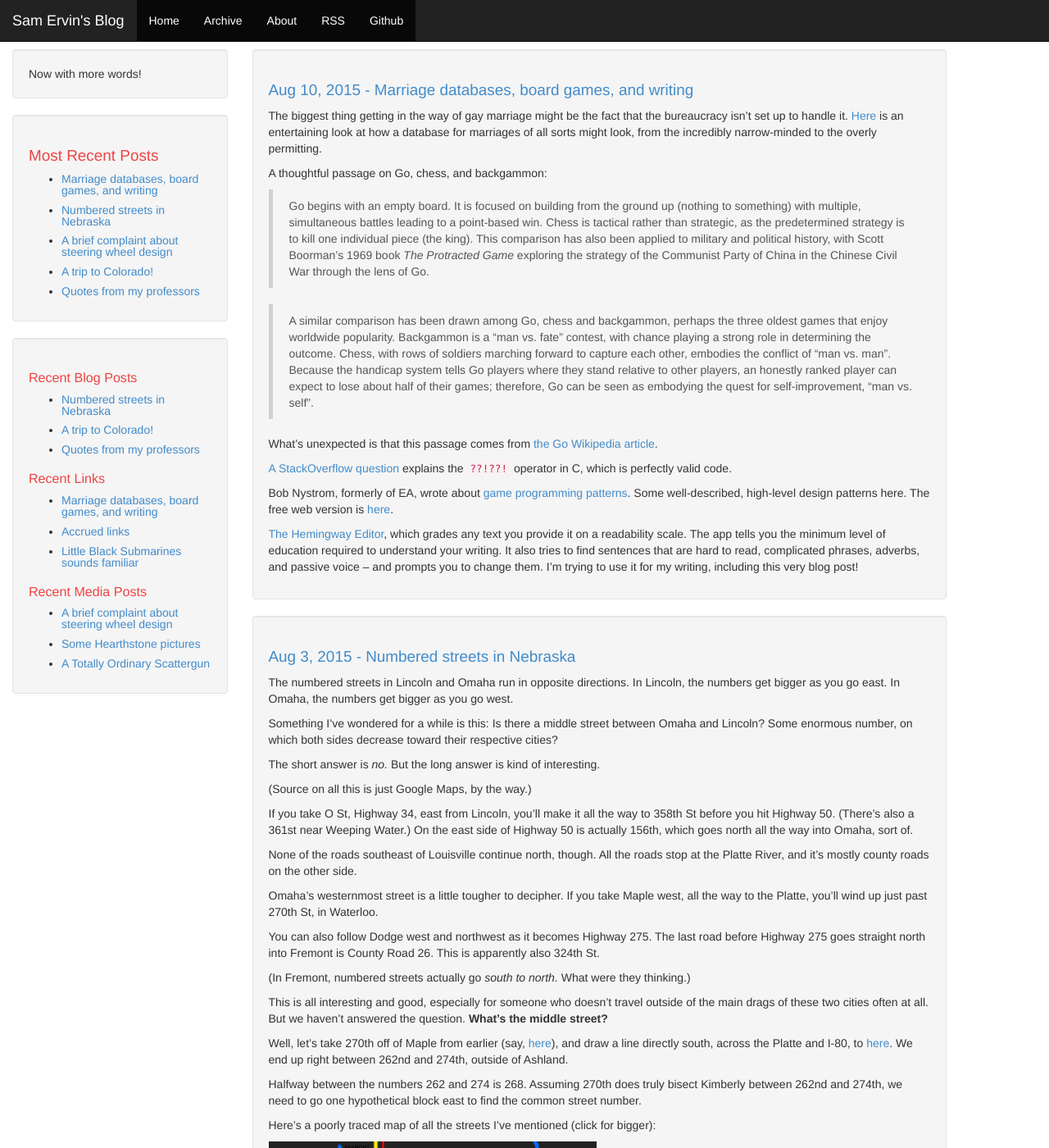
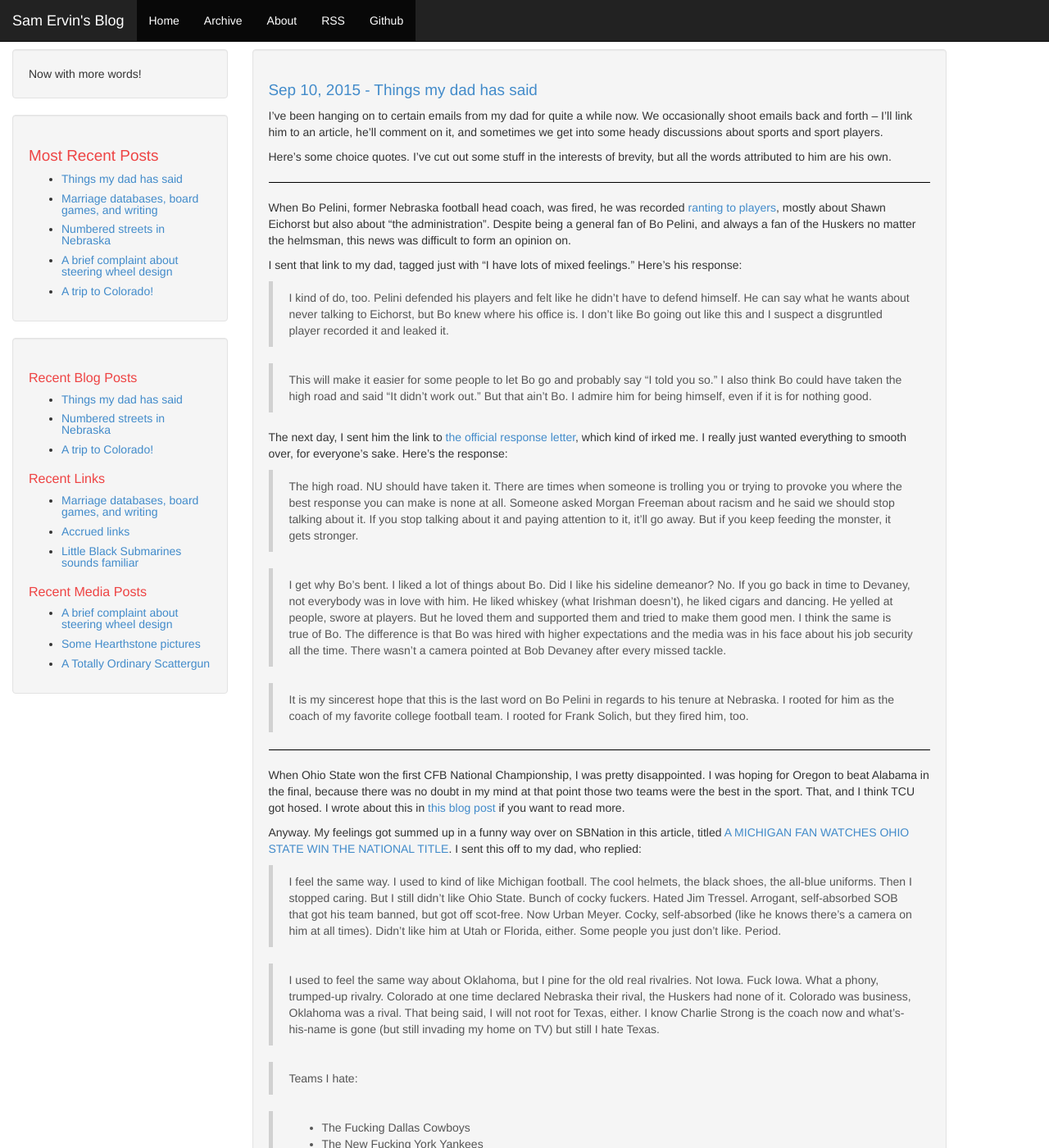
Before and after one commit to samervin/blog.samerv.in, a Jekyll site: the page built from index.html, in a window 1280 px wide and 1400 px high. Shown: the whole window at 82% size. Built offline with Jekyll 4.4.1, drawn with Linux system fonts in a browser that asks for light colours; Markdown is read by kramdown in place of the engine named in the settings; the list of posts is cut into pages by our own code; some of the changed text lies outside the part shown.

Commit message:
Dad thoughts post

```diff
--- /dev/null
+++ b/_posts/blog/2015-09-10-dad-thoughts.md
@@ -0,0 +1,69 @@
+---
+layout: post
+title: Things my dad has said
+category: blog
+---
+
+I've been hanging on to certain emails from my dad for quite a while now. We occasionally shoot emails back and forth -- I'll link him to an article, he'll comment on it, and sometimes we get into some heady discussions about sports and sport players.
+
+Here's some choice quotes. I've cut out some stuff in the interests of brevity, but all the words attributed to him are his own.
+
+---
+
+When Bo Pelini, former Nebraska football head coach, was fired, he was recorded [ranting to players](http://www.omaha.com/huskers/bo-pelini-insults-a-d-shawn-eichorst-in-expletive-filled/article_b202b14a-8633-11e4-8c91-f3f5386da4f8.html), mostly about Shawn Eichorst but also about "the administration". Despite being a general fan of Bo Pelini, and always a fan of the Huskers no matter the helmsman, this news was difficult to form an opinion on.
+
+I sent that link to my dad, tagged just with "I have lots of mixed feelings." Here's his response:
+
+> I kind of do, too. Pelini defended his players and felt like he didn't have to defend himself. He can say what he wants about never talking to Eichorst, but Bo knew where his office is. I don't like Bo going out like this and I suspect a disgruntled player recorded it and leaked it.
+
+> This will make it easier for some people to let Bo go and probably say "I told you so."  I also think Bo could have taken the high road and said "It didn't work out."  But that ain't Bo. I admire him for being himself, even if it is for nothing good.
+
+The next day, I sent him the link to [the official response letter](https://twitter.com/bigtennetwork/status/545350484295315456), which kind of irked me. I really just wanted everything to smooth over, for everyone's sake. Here's the response:
+
+> The high road.  NU should have taken it.  There are times when someone is trolling you or trying to provoke you where the best response you can make is none at all.  Someone asked Morgan Freeman about racism and he said we should stop talking about it.  If you stop talking about it and paying attention to it, it’ll go away.  But if you keep feeding the monster, it gets stronger.
+
+> I get why Bo’s bent.  I liked a lot of things about Bo.  Did I like his sideline demeanor?  No.  If you go back in time to Devaney, not everybody was in love with him.  He liked whiskey (what Irishman doesn’t), he liked cigars and dancing.  He yelled at people, swore at players.  But he loved them and supported them and tried to make them good men.  I think the same is true of Bo.  The difference is that Bo was hired with higher expectations and the media was in his face about his job security all the time.  There wasn’t a camera pointed at Bob Devaney after every missed tackle.
+
+> It is my sincerest hope that this is the last word on Bo Pelini in regards to his tenure at Nebraska.  I rooted for him as the coach of my favorite college football team.  I rooted for Frank Solich, but they fired him, too.
+
+---
+
+When Ohio State won the first CFB National Championship, I was pretty disappointed. I was hoping for Oregon to beat Alabama in the final, because there was no doubt in my mind at that point those two teams were the best in the sport. That, and I think TCU got hosed. I wrote about this in [this blog post](blog/college-football-playoffs) if you want to read more.
+
+Anyway. My feelings got summed up in a funny way over on SBNation in this article, titled [A MICHIGAN FAN WATCHES OHIO STATE WIN THE NATIONAL TITLE](http://www.everydayshouldbesaturday.com/2015/1/14/7546957/a-michigan-fan-watches-ohio-state-win-the-national-title). I sent this off to my dad, who replied:
+
+> I feel the same way.  I used to kind of like Michigan football.  The cool helmets, the black shoes, the all-blue uniforms.  Then I stopped caring.  But I still didn’t like Ohio State.  Bunch of cocky fuckers.  Hated Jim Tressel.  Arrogant, self-absorbed SOB that got his team banned, but got off scot-free.  Now Urban Meyer.  Cocky, self-absorbed (like he knows there’s a camera on him at all times).  Didn’t like him at Utah or Florida, either.  Some people you just don’t like.  Period.
+
+> I used to feel the same way about Oklahoma, but I pine for the old real rivalries.  Not Iowa.  Fuck Iowa.  What a phony, trumped-up rivalry.  Colorado at one time declared Nebraska their rival, the Huskers had none of it.  Colorado was business, Oklahoma was a rival.  That being said, I will not root for Texas, either.  I know Charlie Strong is the coach now and what’s-his-name is gone (but still invading my home on TV) but still I hate Texas.
+
+> Teams I hate:
+
+> - The Fucking Dallas Cowboys
+> - The New Fucking York Yankees
+> - The Fucking Texas Longhorns
+> - The Ohio Fucking State Buckeyes
+> - The Fucking Boston Bruins
+
+> I think that covers it.  For now.  I wanted Oregon to win.  I wanted Scott Frost to jump on the field and pound Ezekiel Elliot into a pulp.  To be fair, Scott Frost the player would have levelled Cardale Jones on the corner and called the morgue.  No doctor would save him and the cause of death would be obvious.  Other than that, I just hate Ohio State.  Think they’re the only team in Ohio (maybe they are).
+
+> Have you ever seen the LeGarrette Blount episode?  Blount was a bruiser of a back for Oregon that got a little riled up at the end of a loss and flat knocked a player from the other team out. Guy from Boise ran his mouth in Blount’s face and got cold-cocked.  Scott Frost, twelve years removed from football, grabbed Blount and wrestled him out of the picture before he got killed.  At about the 35-second mark [[here](https://www.youtube.com/watch?v=OEu3GzNDs74)], Frost is the blond guy pulling a 245-pound guy to the tunnel.
+
+> Whew.  There it is.  Any questions?
+
+---
+
+This particular incident didn't line up with anything in particular, I just liked [this article](http://www.royalsreview.com/2015/1/15/7548175/breaking-espn-learns-there-are-30-teams-in-major-league-baseball) revealing that there are, in fact, more than 9 teams in baseball. (Read the green comments for a bit more hilarity.) Here's my dad's reply:
+
+> To be fair, I’m glad the Cards are on pretty regularly.  Because they don’t have an affiliate here, we just don’t get them on the scale that I’d like.  ESPN has a strong east coast bias.  I get so sick of seeing the New Fucking York Yankees and the Boston Fucking Red Sox.  Even last year when NY was an also-ran, still twice a week.  Same with Boston three years ago.  I don’t like it that the Cubs are on ever, unless they’re getting pasted by the Cardinals.  They have a fan base that is so used to losing, they are not relevant.  But, they have their own network.  Occasionally, the White Sox appear on said network and there is an uproar.  Same with Atlanta, although the Braves usually put a pretty good product on the field.   I was watching Cubs-Braves a few years ago (because that was the only thing on TV) and it was on both WGN and TBS.  I watched it on TBS because the announcers were calling that game, not lamenting how bad the team’s luck was this year.
+
+> The Pangaea Division should be a real thing.  NY and Boston in one division and everyone else in Pangaea.  I actually think it’s pretty lame that the Royals are on as much as they are.  For most of the last three decades, they have been insignificant.  I only really care because they usually have the Tigers’ games on.  Incidentally, WGN got moved to a higher tier of cable programming, off of the lowest tier.  I don’t know if that’s an effort to raise money through higher fees on greater offerings that no one watches or a movement by Cox to get those clowns off TV.
+
+> I have long contended that every team should be on Sunday Night Baseball at least once per season.  Monday Night Football has every team on at least once.  ESPN, however, only shows baseball teams that have a good following.  Even if they suck.
+
+> In conclusion, and not a moment too soon, this was fun to read.  The comment attributed to Curt Schilling was pretty funny.  Curt has some good insights, but is a vocal right-winger that really needs to know his place.  I wonder if ESPN will read this and say, “WTF?  Perhaps we should step back and take a look at our programming slate.”
+
+> “Nah, we’re good.”
+
+---
+
+Thanks, Dad, for your great words.
```
Also changed, not shown: _drafts/defining-sports.md (deleted, +0 -47 lines), _drafts/friendly-to-play.md (deleted, +0 -39 lines), _drafts/smash-characters.md (deleted, +0 -5 lines), _drafts/todo.md (+0 -1 lines), _posts/blog/2015-01-01-college-football-playoffs.md (+1 -1 lines), 1 other file.
